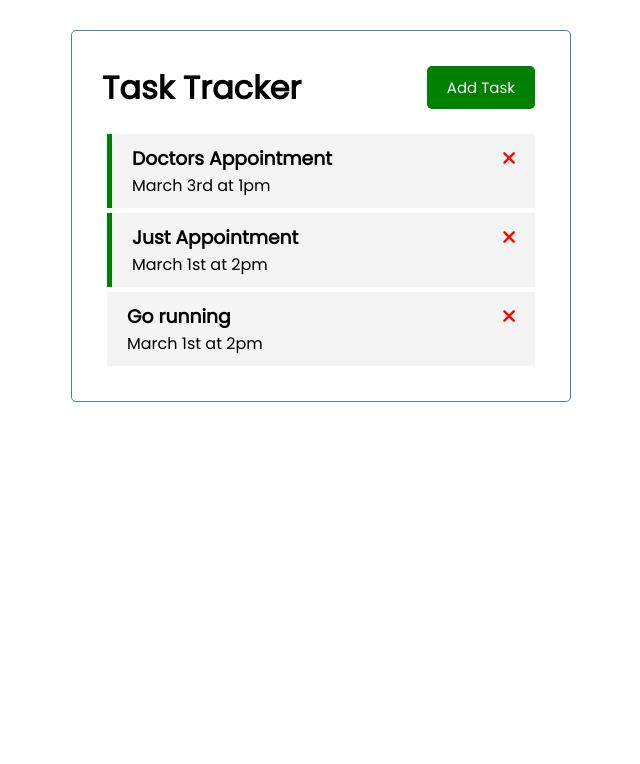
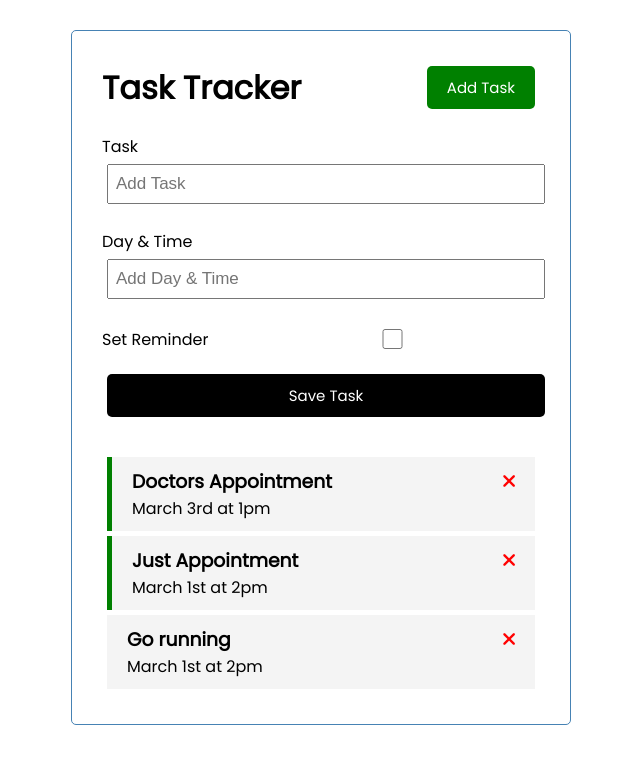
Before and after one commit to ristotoldsep/vue-task-tracker, a Vue app: page / in a window 1280 px wide. Shown: the top 764 px of the page, without its empty margins (319-959 px from the left). Built offline with nearby package versions, Linux system fonts and the light colour scheme.

Commit message:
Now users can add tasks

```diff
--- a/src/App.vue
+++ b/src/App.vue
@@ -2,6 +2,7 @@
 <div class="container">
 
   <Header title="Task Tracker" />
+  <AddTask @add-task="addTask" />
   <Tasks @toggle-reminder="toggleReminder" @delete-task="deleteTask" :tasks="tasks" />
 
 </div>
@@ -12,12 +13,14 @@
 
 import Header from './components/Header'
 import Tasks from './components/Tasks'
+import AddTask from './components/AddTask'
 
 export default {
   name: 'App',
   components: {
     Header,
-    Tasks
+    Tasks,
+    AddTask
   },
   data() {
     return {
@@ -25,6 +28,9 @@
     }
   },
   methods: {
+    addTask(task) {
+      this.tasks = [...this.tasks, task] //First spread the current array and add to it!
+    },
     deleteTask(id) {
       // console.log('task: ', id)
       if (confirm('Are you sure?')) {
--- /dev/null
+++ b/src/components/AddTask.vue
@@ -0,0 +1,95 @@
+<template>
+     <form @submit="onSubmit" class="add-form">
+    <div class="form-control">
+      <label>Task</label>
+      <input type="text" v-model="text" name="text" placeholder="Add Task" />
+      <!-- you can write to the v-model input and now it also would write here -> {{text}} -->
+    </div>
+    <div class="form-control">
+      <label>Day & Time</label>
+      <input
+        type="text"
+        v-model="day"
+        name="day"
+        placeholder="Add Day & Time"
+      />
+    </div>
+    <div class="form-control form-control-check">
+      <label>Set Reminder</label>
+      <input type="checkbox" v-model="reminder" name="reminder" />
+    </div>
+
+    <input type="submit" value="Save Task" class="btn btn-block" />
+  </form>
+</template>
+
+<script>
+    export default {
+        name: 'AddTask',
+        data() {
+            return {
+                //We are gonna bind these to the form to be defaults! Need to use v-model
+                text: '',
+                day: '',
+                reminder: false
+            }
+        },
+        methods: {
+            onSubmit(e) {
+                e.preventDefault()
+
+                if(!this.text) {
+                    alert('Please add a task');
+                    return
+                }
+                //If upper code passes
+                const newTask = {
+                    id: Math.floor(Math.random() * 100000),
+                    text: this.text,
+                    day: this.day,
+                    reminder: this.reminder,
+                }
+
+                // console.log(newTask)
+                // Emit upwards!
+                this.$emit('add-task', newTask) //addTask(task) -> newTask is passed as 'task'
+
+                //Clear the form values
+                this.text = ''
+                this.day = ''
+                this.reminder = false
+            }
+        }
+    }
+</script>
+
+<style scoped>
+.add-form {
+  margin-bottom: 40px;
+}
+.form-control {
+  margin: 20px 0;
+}
+.form-control label {
+  display: block;
+}
+.form-control input {
+  width: 100%;
+  height: 40px;
+  margin: 5px;
+  padding: 3px 7px;
+  font-size: 17px;
+}
+.form-control-check {
+  display: flex;
+  align-items: center;
+  justify-content: space-between;
+}
+.form-control-check label {
+  flex: 1;
+}
+.form-control-check input {
+  flex: 2;
+  height: 20px;
+}
+</style>
```
